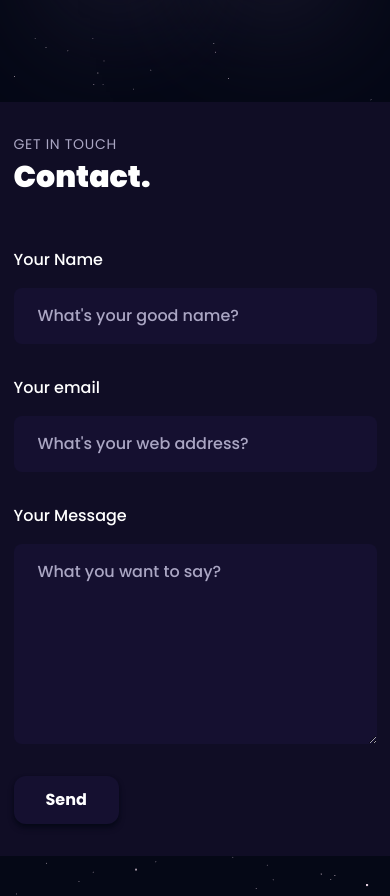
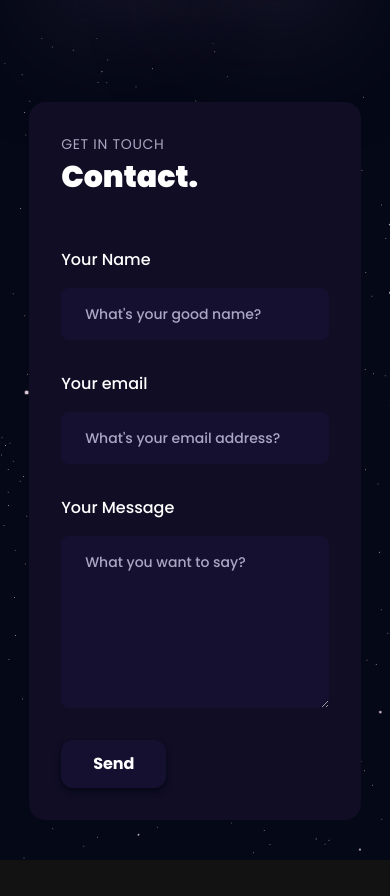
Before and after one commit to AbeeraTahir/portfolio-react, a React (Vite) app: page / in a window 390 px wide. Shown: the part 4834-5730 px from the top of the page. After the commit the page ends 5694 px from the top, so only its background shows below. Built offline with nearby package versions, Linux system fonts and the light colour scheme.

Commit message:
Fix contact section styling for mobile devices

```diff
--- a/src/components/Contact.jsx
+++ b/src/components/Contact.jsx
@@ -31,8 +31,8 @@ const Contact = () => {
   return (
     <div className="flex justify-center items-center">
       <motion.div
-        variants={slideIn("left", "tween", 0.2, 1)}
-        className="flex-[0.75] bg-black-100 p-8 rounded-2xl">
+        variants={slideIn("left", "", 0.2, 1)}
+        className="w-[97%] lg:w-[65%] bg-black-100 p-8 rounded-2xl">
         <p className={styles.sectionSubText}>Get in touch</p>
         <h3 className={styles.sectionHeadText}>Contact.</h3>
 
@@ -62,7 +62,7 @@ const Contact = () => {
               value={form.name}
               onChange={handleChange}
               placeholder="What's your good name?"
-              className="bg-tertiary py-4 px-6 placeholder:text-secondary text-white rounded-lg outline-none border-none font-medium"
+              className="bg-tertiary py-4 px-6 placeholder:text-secondary text-white rounded-lg outline-none border-none font-medium text-sm sm:text-[1rem]"
             />
           </label>
           <label className="flex flex-col">
@@ -72,8 +72,8 @@ const Contact = () => {
               name="email"
               value={form.email}
               onChange={handleChange}
-              placeholder="What's your web address?"
-              className="bg-tertiary py-4 px-6 placeholder:text-secondary text-white rounded-lg outline-none border-none font-medium"
+              placeholder="What's your email address?"
+              className="bg-tertiary py-4 px-6 placeholder:text-secondary text-white rounded-lg outline-none border-none font-medium text-sm sm:text-[1rem]"
             />
           </label>
           <label className="flex flex-col">
@@ -84,7 +84,7 @@ const Contact = () => {
               value={form.message}
               onChange={handleChange}
               placeholder="What you want to say?"
-              className="bg-tertiary py-4 px-6 placeholder:text-secondary text-white rounded-lg outline-none border-none font-medium"
+              className="bg-tertiary py-4 px-6 placeholder:text-secondary text-white rounded-lg outline-none border-none font-medium text-sm sm:text-[1rem]"
             />
           </label>
 
```
